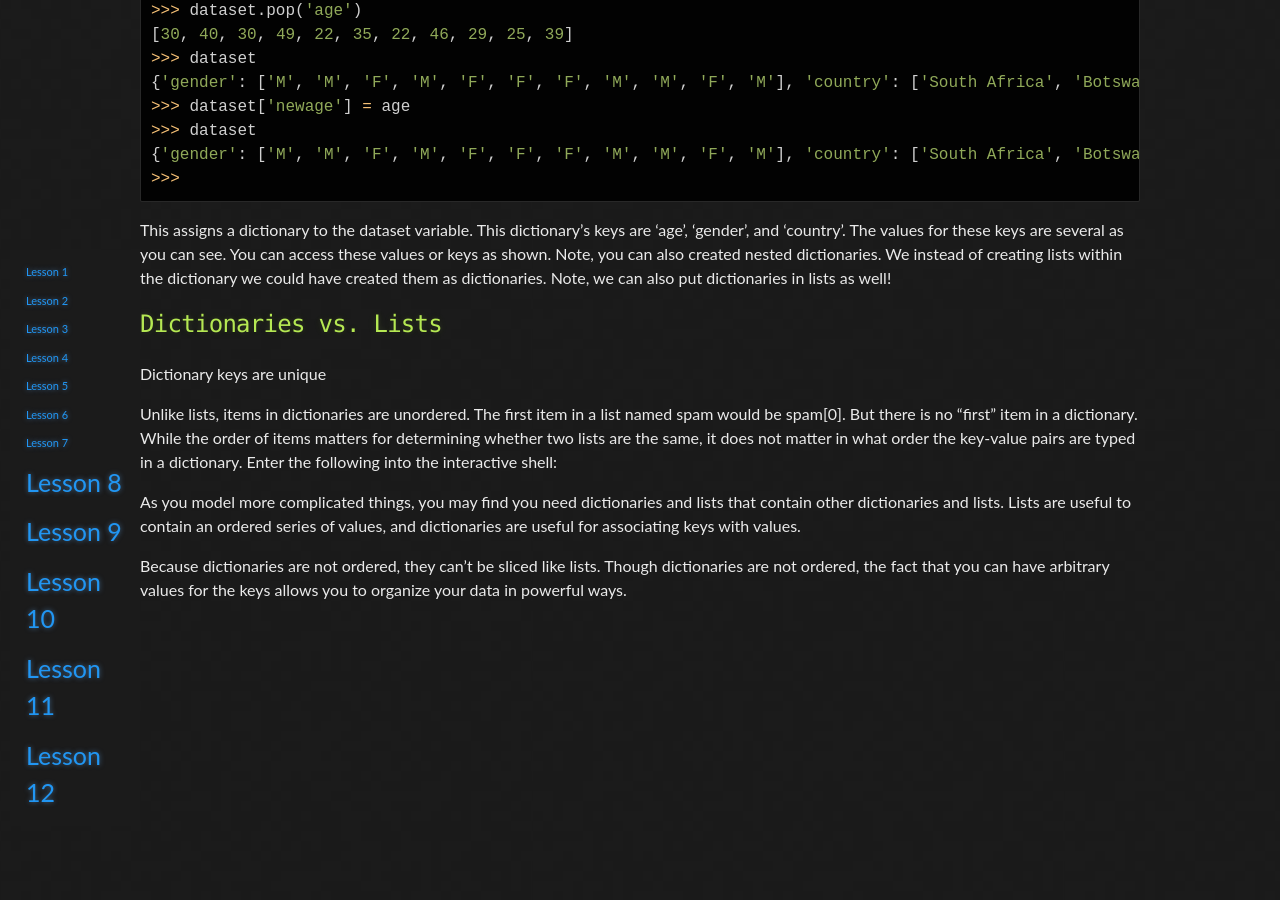
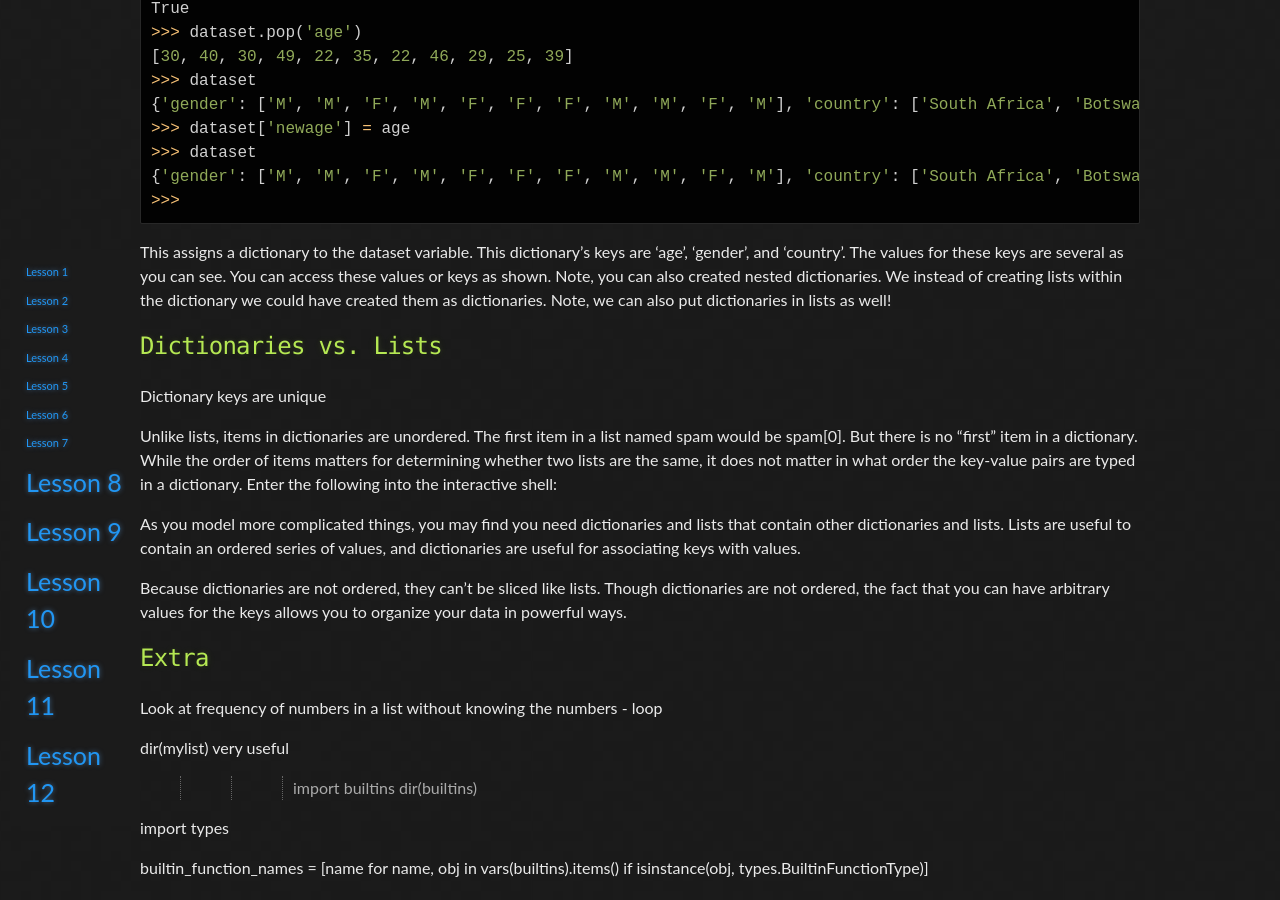
Before and after one commit to kode2go/python2go, a Jekyll site: the page built from python_lesson3_data.md, in a window 1280 px wide and 900 px high, scrolled down 5954 px. Built offline with Jekyll 4.4.1, drawn with Linux system fonts in a browser that asks for light colours; our own code applies the rules of GitHub Pages for plain Markdown files.

Commit message:
Update python_lesson3_data.md

```diff
--- a/python_lesson3_data.md
+++ b/python_lesson3_data.md
@@ -239,3 +239,19 @@ As you model more complicated things, you may find you need dictionaries and lis
 
 Because dictionaries are not ordered, they can’t be sliced like lists.
 Though dictionaries are not ordered, the fact that you can have arbitrary values for the keys allows you to organize your data in powerful ways.
+
+## Extra
+
+Look at frequency of numbers in a list without knowing the numbers - loop
+
+dir(mylist) very useful
+
+
+>>> import builtins
+>>> dir(builtins)
+
+
+import types
+
+builtin_function_names = [name for name, obj in vars(builtins).items()
+                          if isinstance(obj, types.BuiltinFunctionType)]
```
